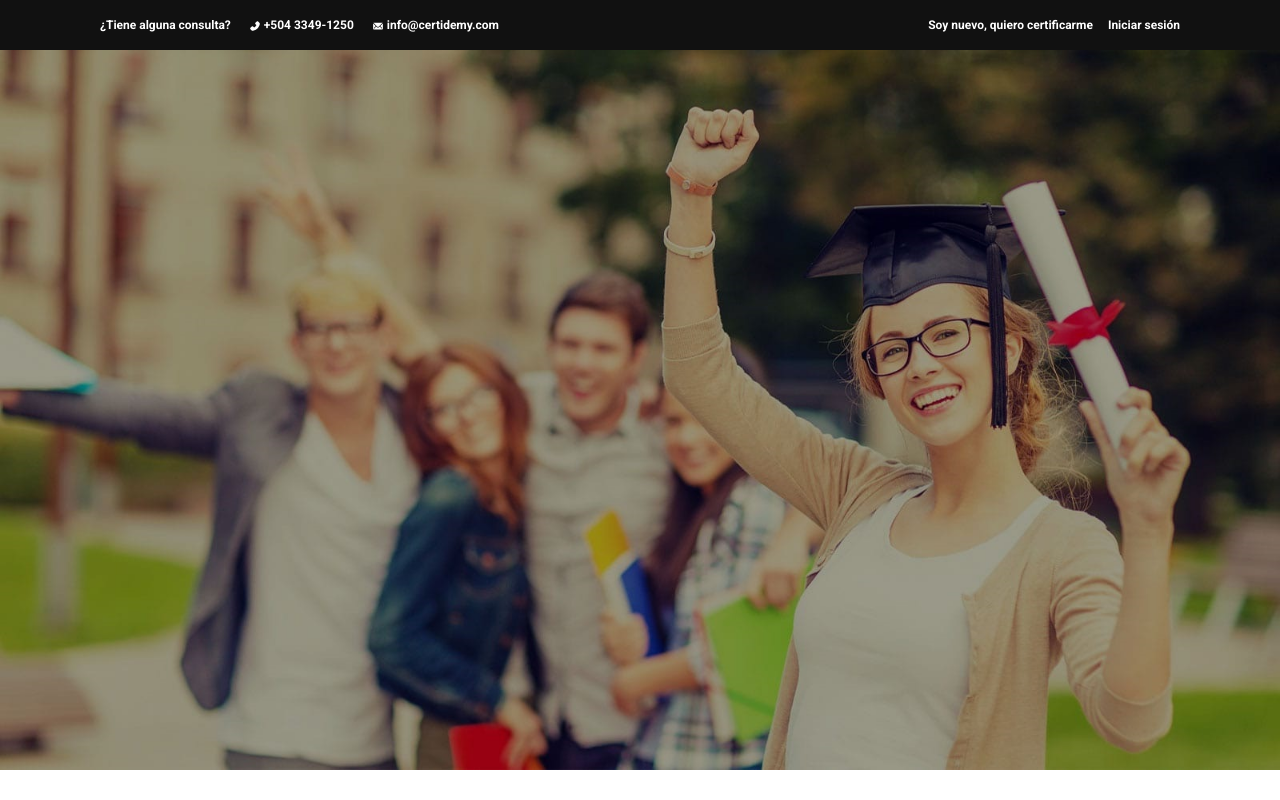
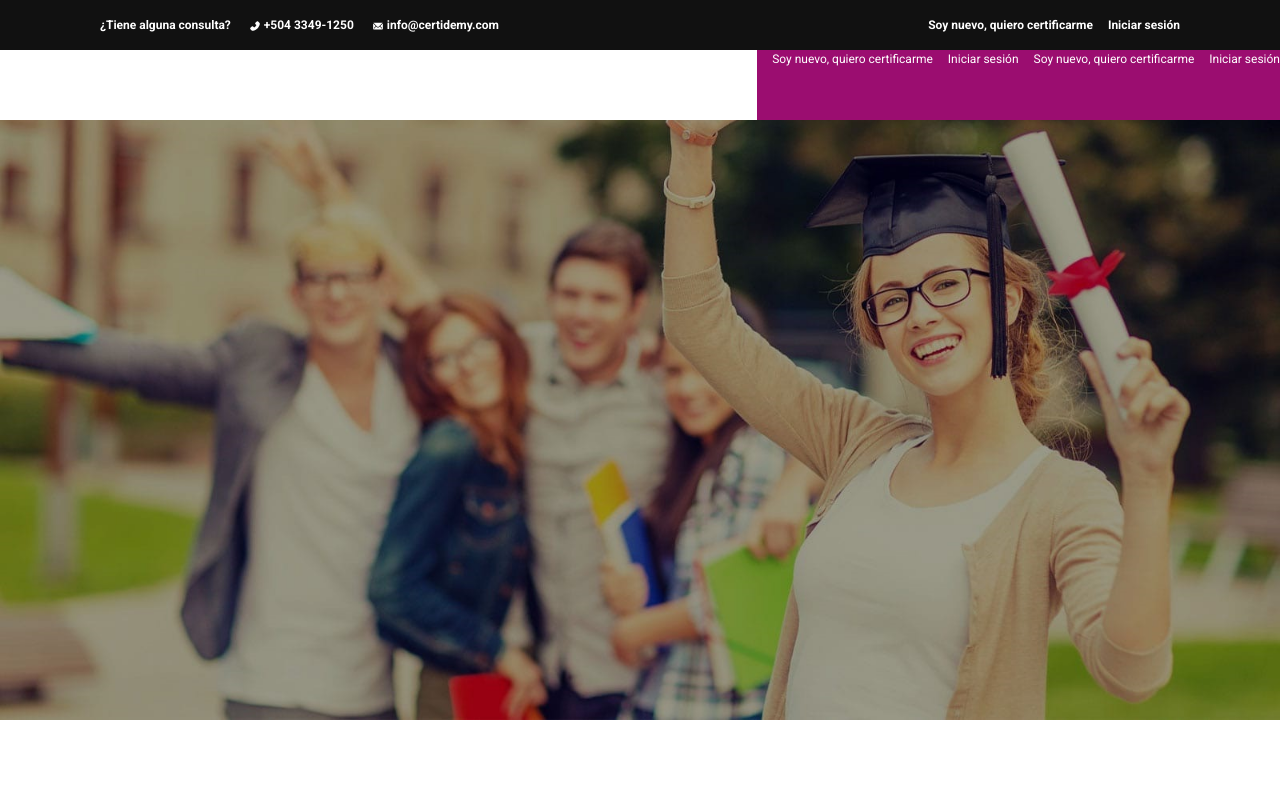
Before and after one commit to DavidArguello07/Clon-Certidemy, a React (Create React App) app: page / in a window 1280 px wide. Built offline with nearby package versions, Linux system fonts and the light colour scheme.

Commit message:
segundo commit

```diff
--- a/src/Css/header.css
+++ b/src/Css/header.css
@@ -1,7 +1,9 @@
 .header{
     background-color: #111111;
     color: white;
-    z-index: 1;
+    width: 100%;
+    position:fixed;
+    z-index: 5;
 }
 
 .header .header-up{
@@ -35,3 +37,22 @@ a:hover{
     line-height: 30px;
     font-size: 12px;
 }
+
+
+
+.header .header-down{
+    background-color: white;
+    width: 100%;
+    height: 70px;
+    color: black;
+    display: flex;
+    justify-content:space-between;
+}
+
+.header .header-down .header-down-left{
+    background-color: red;
+}
+
+.header .header-down .header-down-right{
+    background-color: rgb(155, 13, 112);
+}
--- a/src/Css/picture.css
+++ b/src/Css/picture.css
@@ -1,8 +1,8 @@
+.contenedor-imagen{
+
+}
+
 .imagen-principal{
-    height: 100%;
     width: 100%;
-    box-sizing:border-box;
-    /* transform: scale(1.1); */
-    z-index: 2;
-    zoom: 2fr;
+    /* object-fit: cover; */
 }
--- a/src/components/Header.tsx
+++ b/src/components/Header.tsx
@@ -10,8 +10,13 @@ const Header = () => {
         <div className="header-up-left">
           <nav>
             <span>¿Tiene alguna consulta?</span>
-            <a href="#"> <AiFillPhone className="icon"/>  +504 3349-1250 </a>
-            <a href="#"><IoIosMail  className="icon"/>  info@certidemy.com</a>
+            <a href="#">
+              {" "}
+              <AiFillPhone className="icon" /> +504 3349-1250{" "}
+            </a>
+            <a href="#">
+              <IoIosMail className="icon" /> info@certidemy.com
+            </a>
           </nav>
         </div>
 
@@ -22,6 +27,21 @@ const Header = () => {
           </nav>
         </div>
       </div>
+
+      <div className="header-down">
+        <div className="header-down-left">
+
+        </div>
+
+        <div className="header-down-right">
+          <nav>
+            <a href="">Soy nuevo, quiero certificarme</a>
+            <a href="">Iniciar sesión</a>
+            <a href="">Soy nuevo, quiero certificarme</a>
+            <a href="">Iniciar sesión</a>
+          </nav>
+        </div>
+      </div>
     </div>
   );
 };
--- a/src/components/picture.tsx
+++ b/src/components/picture.tsx
@@ -5,9 +5,9 @@ import "../Css/picture.css";
 const Picture = () => {
   return (
     <>
-    <picture>
-        <img src={IMAGEN} alt="" className='imagen-principal'/>
-    </picture>
+    <div className='contenedor-imagen'>
+        <img src={IMAGEN} alt="Jovenes" className='imagen-principal'/>
+    </div>
     </>
   )
 }
```
